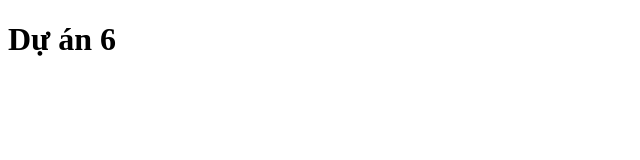
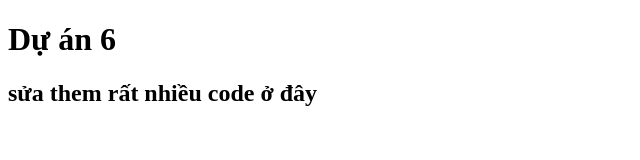
Before and after one commit to nguyenquangtruongvn/duan6, a plain HTML site: page index.html in a window 1280 px wide. Shown: the whole page, without its empty margins (0-640 px from the left). Drawn offline with Linux system fonts and the light colour scheme.

Commit message:
1 sửa lần 1

```diff
--- a/index.html
+++ b/index.html
@@ -7,5 +7,6 @@
   </head>
   <body>
     <h1>Dự án 6</h1>
+    <h2>sửa them rất nhiều code ở đây</h2>
   </body>
 </html>
```
